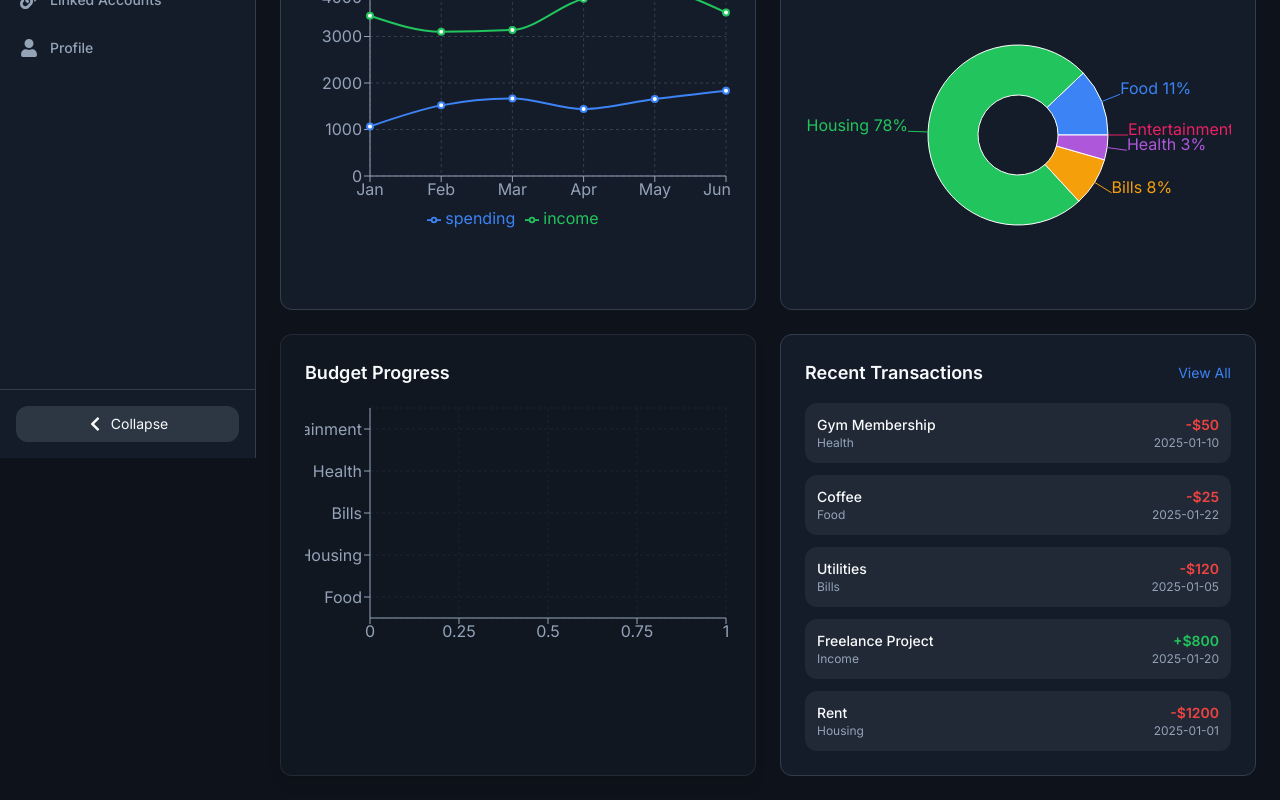
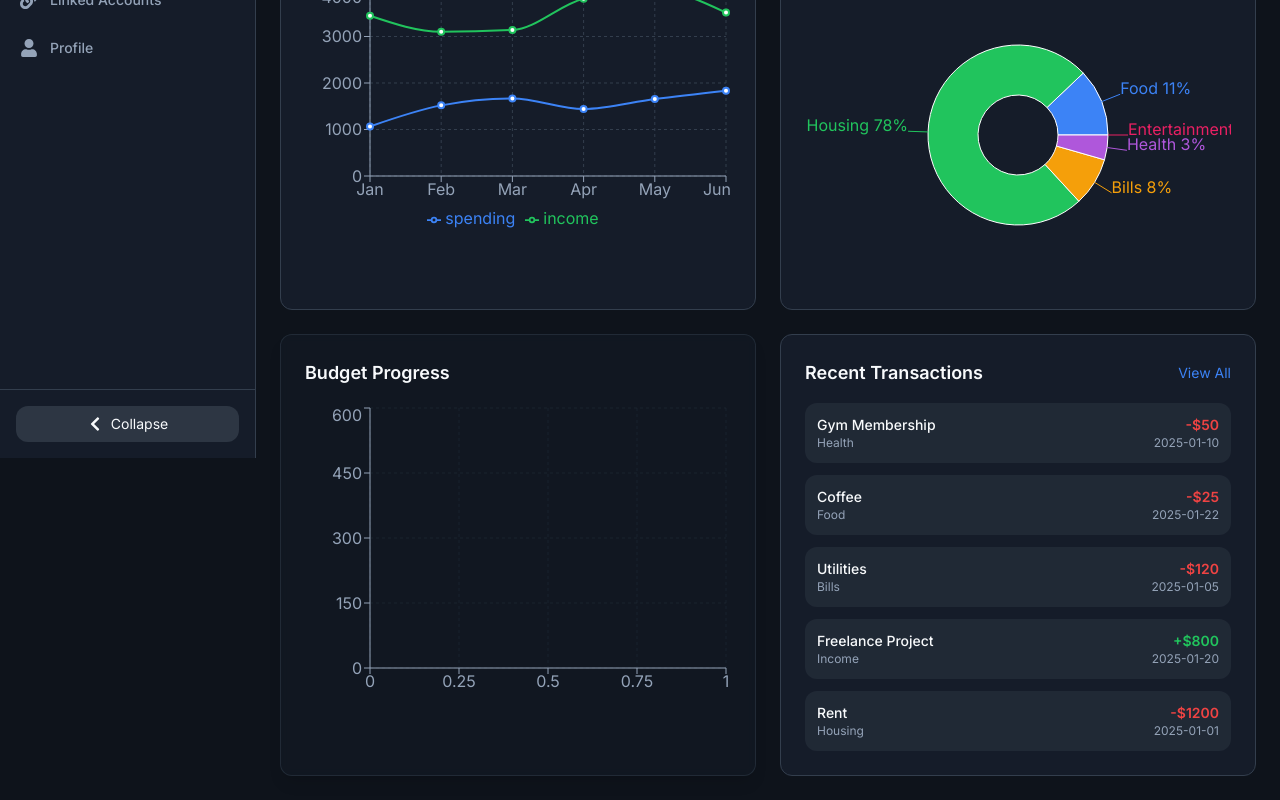
Before and after one commit to Parth-code286/FinAdapt, a React (Vite) app: page /dashboard in a window 1280 px wide. Shown: the part 342-1142 px from the top of the page. Built offline with nearby package versions, Linux system fonts and the light colour scheme; the HTML template or start-up script is replaced by a standard one.

Commit message:
made changes in dashboard page for budget progress graph

```diff
--- a/src/pages/Dashboard.tsx
+++ b/src/pages/Dashboard.tsx
@@ -50,12 +50,17 @@ export default function Dashboard() {
   const COLORS = ['hsl(var(--chart-1))', 'hsl(var(--chart-2))', 'hsl(var(--chart-3))', 'hsl(var(--chart-4))', 'hsl(var(--chart-5))'];
 
   const budgetProgress = useMemo(() => {
-    return state.budgets.map((budget) => ({
-      category: budget.category,
-      spent: budget.spent,
-      remaining: Math.max(0, budget.limit - budget.spent),
-    }));
-  }, [state.budgets]);
+    const totalBudget = 500; // Assuming total budget for demo
+    const spent = 175;
+    const remaining = 325;
+    return [
+      { x: 0, spent: 0, remaining: totalBudget },
+      { x: 0.25, spent: spent * 0.25, remaining: totalBudget - spent * 0.25 },
+      { x: 0.5, spent: spent * 0.5, remaining: totalBudget - spent * 0.5 },
+      { x: 0.75, spent: spent * 0.75, remaining: totalBudget - spent * 0.75 },
+      { x: 1, spent: spent, remaining: remaining },
+    ];
+  }, []);
 
   const recentTransactions = useMemo(() => {
     return state.transactions.slice(-5).reverse();
@@ -200,21 +205,16 @@ export default function Dashboard() {
           className="bg-card/50 backdrop-blur-sm border border-border/50 rounded-xl p-6 shadow-lg"
         >
           <h3 className="text-lg font-semibold text-foreground mb-4">Budget Progress</h3>
-          <ResponsiveContainer width="100%" height={250}>
-            <BarChart data={budgetProgress} layout="horizontal">
-              <defs>
-                <linearGradient id="spentGradient" x1="0" y1="0" x2="1" y2="0">
-                  <stop offset="0%" stopColor="hsl(var(--chart-1))" />
-                  <stop offset="100%" stopColor="hsl(var(--chart-2))" />
-                </linearGradient>
-                <linearGradient id="remainingGradient" x1="0" y1="0" x2="1" y2="0">
-                  <stop offset="0%" stopColor="hsl(var(--muted))" />
-                  <stop offset="100%" stopColor="hsl(var(--muted-foreground))" />
-                </linearGradient>
-              </defs>
+          <ResponsiveContainer width="100%" height={300}>
+            <LineChart data={budgetProgress}>
               <CartesianGrid strokeDasharray="3 3" stroke="hsl(var(--border))" opacity={0.3} />
-              <XAxis type="number" stroke="hsl(var(--muted-foreground))" />
-              <YAxis dataKey="category" type="category" stroke="hsl(var(--muted-foreground))" />
+              <XAxis
+                type="number"
+                domain={[0, 1]}
+                ticks={[0, 0.25, 0.5, 0.75, 1]}
+                stroke="hsl(var(--muted-foreground))"
+              />
+              <YAxis stroke="hsl(var(--muted-foreground))" />
               <Tooltip
                 contentStyle={{
                   backgroundColor: 'hsl(var(--card))',
@@ -224,42 +224,25 @@ export default function Dashboard() {
                 }}
                 labelStyle={{ color: 'hsl(var(--foreground))' }}
                 itemStyle={{ color: 'hsl(var(--foreground))' }}
-                content={({ active, payload, label }) => {
-                  if (active && payload && payload.length) {
-                    return (
-                      <div className="p-3">
-                        <p className="font-semibold text-foreground mb-2">{label}</p>
-                        {payload.map((entry, index) => (
-                          <div key={index} className="flex items-center gap-2 text-sm">
-                            <div
-                              className="w-3 h-3 rounded-full"
-                              style={{ backgroundColor: entry.color }}
-                            />
-                            <span className="text-foreground">{entry.name}:</span>
-                            <span className="font-semibold text-foreground">${entry.value}</span>
-                          </div>
-                        ))}
-                      </div>
-                    );
-                  }
-                  return null;
-                }}
+                formatter={(value, name) => [`$${value}`, name === 'spent' ? 'Spent: $175' : 'Remaining: $325']}
               />
-              <Bar
+              <Line
+                type="monotone"
                 dataKey="spent"
-                stackId="a"
-                fill="url(#spentGradient)"
-                radius={[0, 4, 4, 0]}
-                animationDuration={1000}
+                stroke="hsl(var(--chart-1))"
+                strokeWidth={3}
+                dot={{ fill: 'hsl(var(--chart-1))', strokeWidth: 2, r: 6 }}
+                activeDot={{ r: 8 }}
               />
-              <Bar
+              <Line
+                type="monotone"
                 dataKey="remaining"
-                stackId="a"
-                fill="url(#remainingGradient)"
-                radius={[0, 4, 4, 0]}
-                animationDuration={1000}
+                stroke="hsl(var(--chart-2))"
+                strokeWidth={3}
+                dot={{ fill: 'hsl(var(--chart-2))', strokeWidth: 2, r: 6 }}
+                activeDot={{ r: 8 }}
               />
-            </BarChart>
+            </LineChart>
           </ResponsiveContainer>
         </motion.div>
 
```
